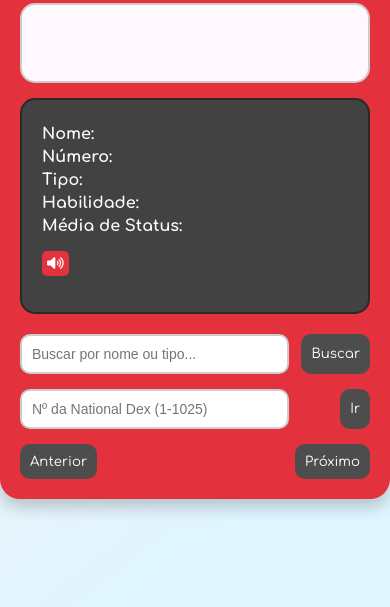
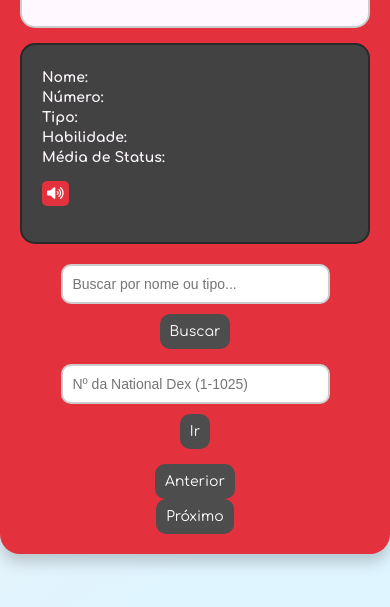
Before and after one commit to devwenderson/operation-pokedex, a plain HTML site: page index.html in a window 390 px wide. Shown: the part 213-820 px from the top of the page. Drawn offline with Linux system fonts and the light colour scheme; no server answers.

Commit message:
responsive options added

```diff
--- a/css/styles.css
+++ b/css/styles.css
@@ -1,4 +1,57 @@
 @import url('https://fonts.googleapis.com/css2?family=Comfortaa:wght@300..700&display=swap');
+
+/* responsividade: */
+@media (max-width: 768px) {
+    .pokedex {
+        width: 90%; /* Largura ajustada para 90% */
+        max-width: 400px; /* Limita a largura máxima */
+    }
+
+    .sprites {
+        flex-direction: column; /* Coloca os sprites um em cima do outro */
+    }
+
+    .pokedex-screen img {
+        width: 120px; /* Diminuindo o tamanho das imagens */
+        height: 120px;
+    }
+
+    .search, .search-by-number {
+        flex-direction: column; /* Coloca os elementos um em cima do outro */
+        align-items: center; /* Centraliza os elementos */
+    }
+
+    input[type="text"], input[type="number"] {
+        width: 100%; /* Faz os inputs ocuparem toda a largura */
+        margin-bottom: 10px; /* Espaço entre os inputs */
+    }
+}
+
+/* Ajustes para celulares */
+@media (max-width: 480px) {
+    .pokedex {
+        width: 95%; /* Largura ajustada para 95% em telas pequenas */
+    }
+
+    .pokedex h1 {
+        font-size: 20px; /* Reduz o tamanho do título */
+    }
+
+    .indicator {
+        font-size: 14px; /* Reduz o tamanho da fonte dos indicadores */
+    }
+
+    .btn {
+        padding: 8px; /* Ajusta o padding dos botões */
+        font-size: 14px; /* Reduz o tamanho da fonte dos botões */
+    }
+
+    .search, .search-by-number, .controls {
+        flex-direction: column; /* Coloca os botões em coluna */
+        align-items: center; /* Centraliza os botões */
+    }
+}
+
 
 body {
     background: rgb(255,236,238);
```
